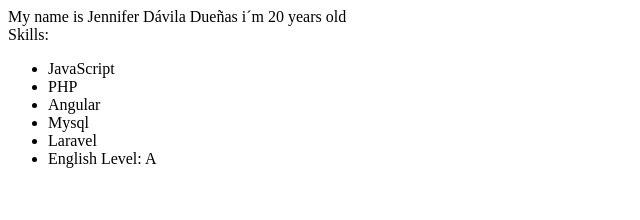
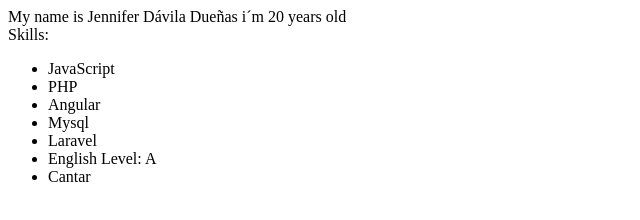
Before and after one commit to Jenni12/repo, a plain HTML site: page index.html in a window 1280 px wide. Shown: the full height of the page, 0-640 px from the left. Drawn offline with Linux system fonts and the light colour scheme.

Commit message:
Añadiendo Skills

```diff
--- a/index.html
+++ b/index.html
@@ -17,6 +17,7 @@
         <li>Mysql</li>
         <li>Laravel</li>
         <li> English Level: A</li>
+        <li>Cantar</li>
    </ul>
 
 </body>
```
